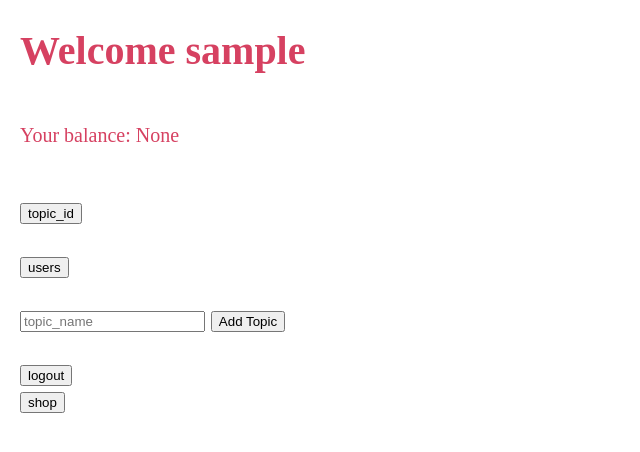
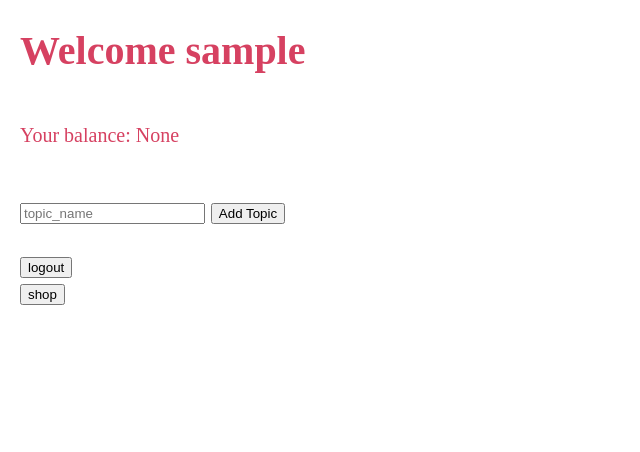
Before and after one commit to mohit-rathee/web-chat, a Flask app: page /user in a window 1280 px wide. Shown: the top 452 px of the page, without its empty margins (0-640 px from the left). Run offline with Flask 2, Linux system fonts and the light colour scheme; the visitor is signed in with stand-in values (Sample User, id 1); data comes from the database, SQL or seed files in the repository; data that the repository does not hold is empty.

Commit message:
droped idea for seperate tables as not possible in flask

```diff
--- a/app/app.py
+++ b/app/app.py
@@ -21,7 +21,7 @@ class users(db.Model):
     username=db.Column(db.String(20), unique=True, nullable=False) #user name
     password=db.Column(db.String(30), nullable=False) #user password
     balance=db.Column(db.Integer, nullable=True, default=0) #user balance
-    # post=db.relationship('general_topic',backref='user') #relation#
+    post=db.relationship('posts',backref='user') #relation#
     def __init__(self, username, password, balance):
         self.username=username
         self.password=password
@@ -30,13 +30,14 @@ class users(db.Model):
 class topic_id(db.Model):
     id=db.Column(db.Integer,primary_key=True)
     name=db.Column(db.String, nullable=False,unique=True)
+    topic=db.relationship('posts',backref='topic')
 
-
-# class general_topic(db.Model):
-#     id=db.Column(db.Integer,primary_key=True) #msg/post ID
-#     data=db.Column(db.String, nullable=False) #actuall msg
-#     sender_id= db.Column(db.Integer, db.ForeignKey('users.id')) #User ID
-#     time = db.Column(db.DateTime, default=func.now()) #time
+class posts(db.Model):
+    id=db.Column(db.Integer,primary_key=True) #msg/post ID
+    data=db.Column(db.String, nullable=False) #actuall msg
+    sender_id= db.Column(db.Integer, db.ForeignKey('users.id')) #User ID
+    topicid=db.Column(db.Integer, db.ForeignKey('topic_id.id')) #topic ID
+    time = db.Column(db.DateTime, default=func.now()) #time
 
 
 
@@ -157,41 +158,22 @@ def user():
     user=users.query.filter_by(id=id).first()
     name=user.username
     balance=user.balance
-    tables=db.engine.table_names()
-    if request.form.get("topic_name") ==None:
+    topic=request.form.get("topic_name")
+    tables=topic_id.query.all()
+    if topic==None:
         return render_template("user.html",name=name,balance=balance,tables=tables)
-
-    topic=request.form.get("topic_name")
-    top=str(topic)
-    if str(topic) not in tables:
-        try:
-
-            class post(db.Model):
-                __tablename__=str(topic)
-                id=db.Column(db.Integer,primary_key=True) #msg/post ID
-                data=db.Column(db.String, nullable=False) #actuall msg
-                sender_id= db.Column(db.Integer, db.ForeignKey('users.id')) #User ID
-                time = db.Column(db.DateTime, default=func.now()) #time
-                def __init__(self, data, time, sender_id):
-                    self.data=data
-                    self.time=time
-                    self.sender_id=sender_id
-            db.create_all()
-        except:
-                return render_template("message.html",msg="cant relates")
-        try:
-            topic=topic_id(name=top)
-            db.session.add(topic)
-            db.session.commit()
-            print("sucess")
-        except:
-            return render_template("message.html",msg="can't add to topic id")
-
-        tables=db.engine.table_names()
+    try:
+        topic=topic_id(name=topic)
+        db.session.add(topic)
+        db.session.commit()
+        print("sucess")
+    except:
+        return render_template("message.html",msg="can't add to topic id")
+    try:
+        tables=topic_id.query.all()
         return render_template("user.html",name=name,balance=balance,tables=tables)
-    else:
-        return render_template("message.html",msg="topic already exist")
-
+    except:
+        print("can't show topics id")
 
 
 
@@ -204,31 +186,24 @@ def todo(topic):
     post_data=request.form.get("post")
     user = users.query.filter_by(id=id).first()
     name=user.username
-    tables=db.engine.table_names()
-    if topic in tables:
-        try:
-            topic = topic_id.query.filter_by(name=topic).first()
-            print(topic.name)
-            print(topic.post.data)
-        except:
-            return render_template("message.html",msg="ghapla")
+    topics=topic_id.query.all()
+    for i in topics:
+        if i.name==topic:
+            topid=i.id
+            if post_data!=None:
+                try:
+                    post=posts(data=post_data,sender_id=user.id,topicid=topid)
+                    db.session.add(post)
+                    db.session.commit()
+                    print("posted")
+                except:
+                    return render_template("message.html",msg="not added to table/topic")
+            data=posts.query.filter_by(topicid=topid).order_by(posts.time.desc()).all()
+            user=users.query.order_by(users.id).all()
+            topic=topic_id.query.filter_by(id=topid).first()
+            return render_template("todo.html",name=name,mydata=data,user=user,topic=topic)
 
-        return render_template("message.html",msg=user.name+" exist")
-    #     if table==topic:
-    #     # if topic=="general_topic":
-    #         if post_data!=None:
-    #             try:
-    #                 post=topic(data=post_data,sender_id=user.id)
-    #                 db.session.add(post)
-    #                 db.session.commit()
-    #             except:
-    #                 return render_template("message.html",msg="not added to table/topic")
-    #         data=topic.query.order_by(topic.time.asc()).all()
-    #         user=users.query.order_by(users.id).all()
-    #         return render_template("todo.html",name=name,mydata=data,user=user)
-    #     else:
-    #         return render_template("message.html",msg="not a good table")
-    # return render_template("message.html",msg="not a good table")
+    return render_template("message.html",msg="topic don't exist")
 
 @app.route("/shop",methods=["GET","POST"])
 def shop():
--- a/app/templates/todo.html
+++ b/app/templates/todo.html
@@ -9,7 +9,7 @@
 <ul>{% for u in user: %}
         <li>{{u.username}}</li>
         {% for msg in mydata: %}
-            {% if msg.user.username == u.username: %}
+            {% if msg.sender_id == u.id: %}
                 <ul><li>{{msg.data}} </li></ul>
             {% endif %}
         {% endfor %}
@@ -31,9 +31,8 @@
 </div>
 </header>
 <br>
-<form action="/user/general_topic" method="post">
+<form action="/user/{{topic.name}}" method="post">
     <input autofocus autocomplete="off" type="text" name="post" placeholder="post">
-    <input type="hidden" name="topic_name" value="general_topic">
     <input type="submit" value="ADD">
 </form>
 <form action="/user" method="post">
--- a/app/templates/user.html
+++ b/app/templates/user.html
@@ -6,8 +6,8 @@ Your balance: {{balance}}
 <h3>
 <br>
 {% for table in tables: %}
-    <form action="/user/{{table}}" method="post">
-        <input type="submit" value="{{table}}">
+    <form action="/user/{{table.name}}" method="post">
+        <input type="submit" value="{{table.name}}">
     </form>
     <br>
 {% endfor %}
```
